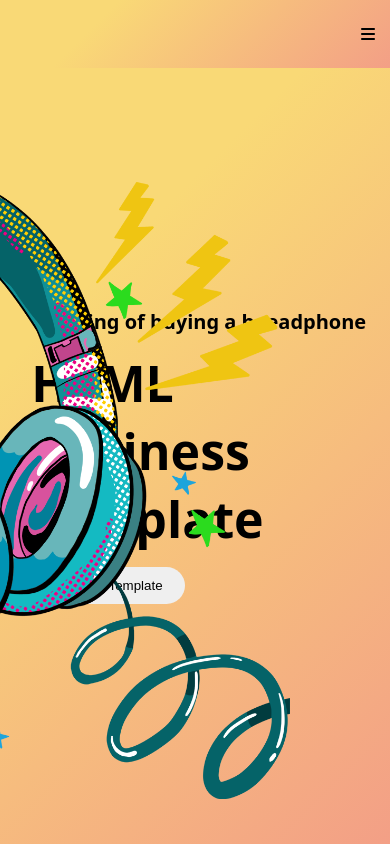
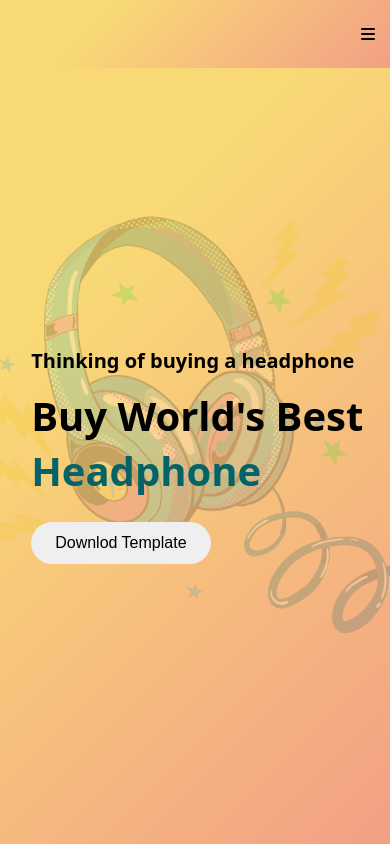
Before and after one commit to daydaydj/shopping-layout-html, a plain HTML site: page index.html in a window 390 px wide. Drawn offline with Linux system fonts and the light colour scheme.

Commit message:
Feat: Z index fixed and made design changes

```diff
--- a/index.html
+++ b/index.html
@@ -21,8 +21,8 @@
     <section class="hero-section">
       <div><img src="./headphone.png" alt="" class="headphones-img" /></div>
       <div class="hero-text">
-        <p class="hero-para-1">Thinking of buying a heeadphone</p>
-        <h1 class="hero-heading">HTML Business Template</h1>
+        <p class="hero-para-1">Thinking of buying a headphone</p>
+        <h1 class="hero-heading">Buy World's Best <span> Headphone</span></h1>
         <button class="download-button">Downlod Template</button>
       </div>
     </section>
--- a/style.css
+++ b/style.css
@@ -15,10 +15,11 @@ nav {
   background-image: linear-gradient(315deg, #f39f86 0%, #f9d976 74%);
 }
 .headphones-img {
-  height: 75vh;
+  height: 85vh;
   position: absolute;
-  right: 100px;
+  right: 120px;
   bottom: 45px;
+  opacity: 0.8;
 }
 .hero-text {
   display: flex;
@@ -26,23 +27,63 @@ nav {
   height: inherit;
   flex-direction: column;
   margin-left: 8vw;
-  z-index: -1;
+  z-index: 0;
 }
 .download-button {
   width: fit-content;
   border-radius: 30px;
-  padding: 11px 22px;
+  padding: 12px 24px;
   border: none;
+  cursor: pointer;
+  z-index: 1;
+  font-size: 16px;
+  margin-top: 10px;
+}
+.download-button:hover {
+  background-color: antiquewhite;
 }
 body {
   font-family: system-ui;
 }
 .hero-heading {
   font-size: 50px;
-  width: 355px;
+  width: 28vw;
   margin: 14px 0;
+  z-index: 1;
+}
+.hero-heading span {
+  color: #056368;
 }
 .hero-para-1 {
   font-weight: bold;
   font-size: 20px;
+  z-index: 1;
 }
+
+@media screen and (max-width: 1040px) {
+  .hero-heading {
+    font-size: 40px;
+    width: 100%;
+  }
+  .headphones-img {
+    height: 70vh;
+    position: absolute;
+    right: 0;
+    top: 25%;
+    opacity: 0.2;
+  }
+}
+
+@media screen and (max-width: 768px) {
+  .hero-heading {
+    font-size: 40px;
+    width: 100%;
+  }
+  .headphones-img {
+    height: 50vh;
+    position: absolute;
+    right: 0;
+    top: 25%;
+    opacity: 0.2;
+  }
+}
```
